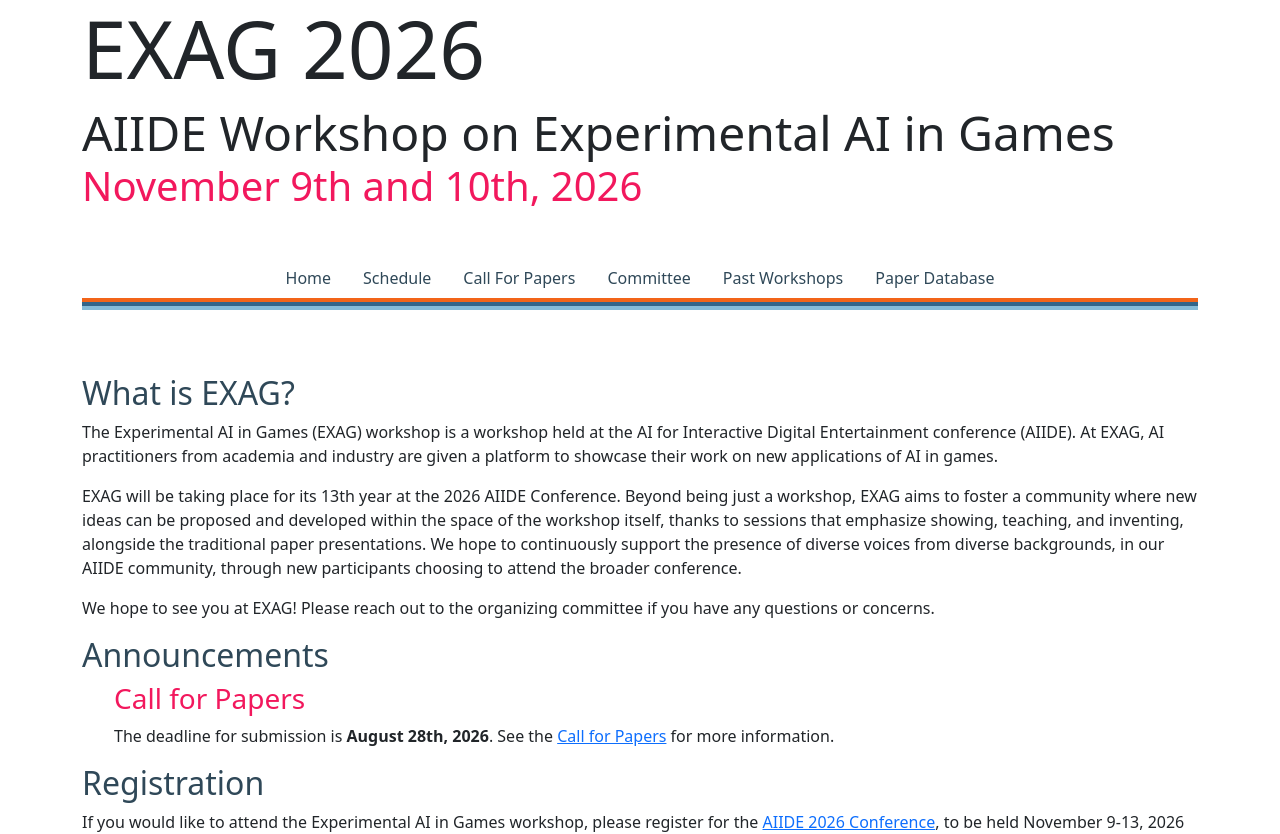
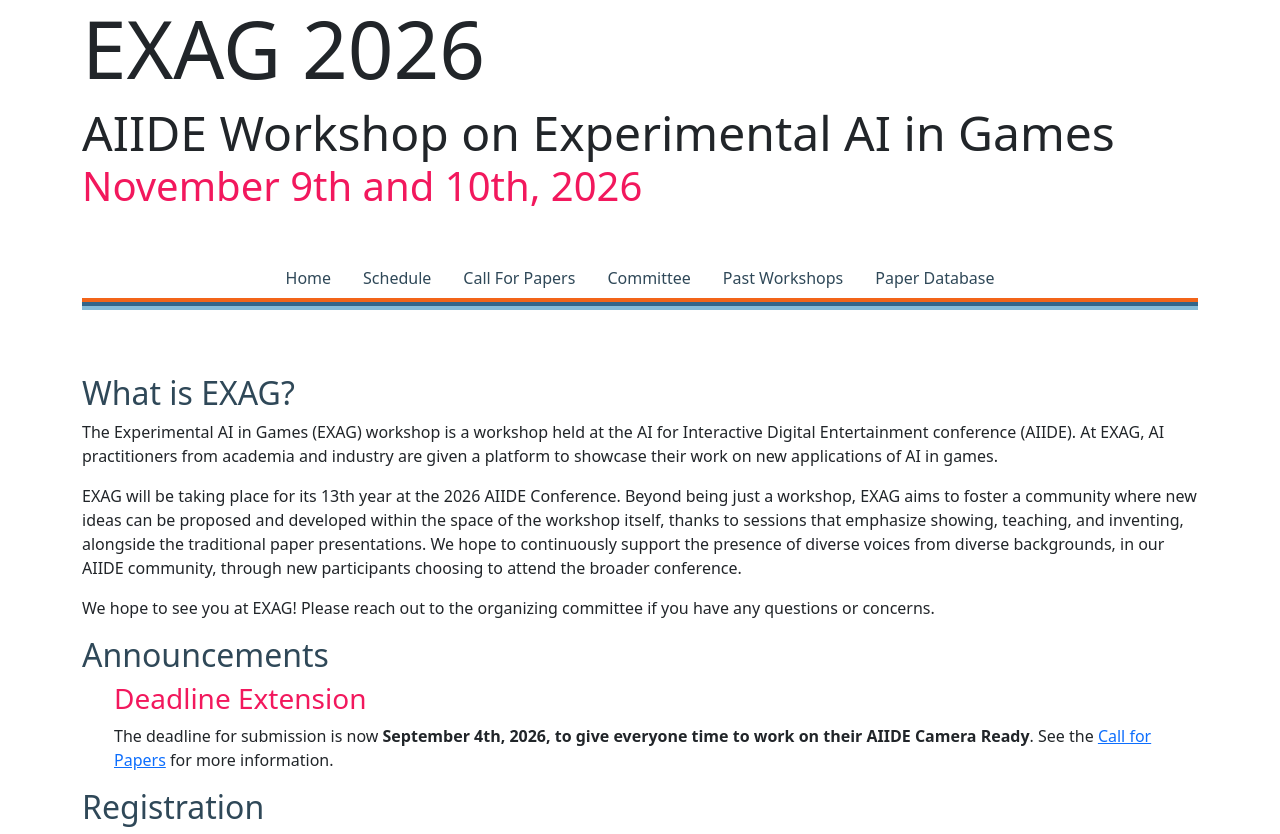
Before and after one commit to aiide-exag/aiide-exag.github.io, a Next.js app: page / in a window 1280 px wide. Shown: the top 834 px of the page. Built offline with nearby package versions, Linux system fonts and the light colour scheme.

Commit message:
update deadline

```diff
--- a/src/pages/index.tsx
+++ b/src/pages/index.tsx
@@ -36,9 +36,9 @@
                     </p>
                     <h2 className="mb-2">Announcements</h2>
                     <div className="announcement">
-                        <h3>Call for Papers</h3>
+                        <h3>Deadline Extension</h3>
                         <p>
-                            The deadline for submission is <b>August 28th, 2026</b>. See the <a
+                            The deadline for submission is now <b>September 4th, 2026, to give everyone time to work on their AIIDE Camera Ready</b>. See the <a
                                 href="/call_for_papers"
                                 target="_blank"
                                 rel="noopener"
```
Also changed, not shown: src/call_for_papers.md (+3 -3 lines).
